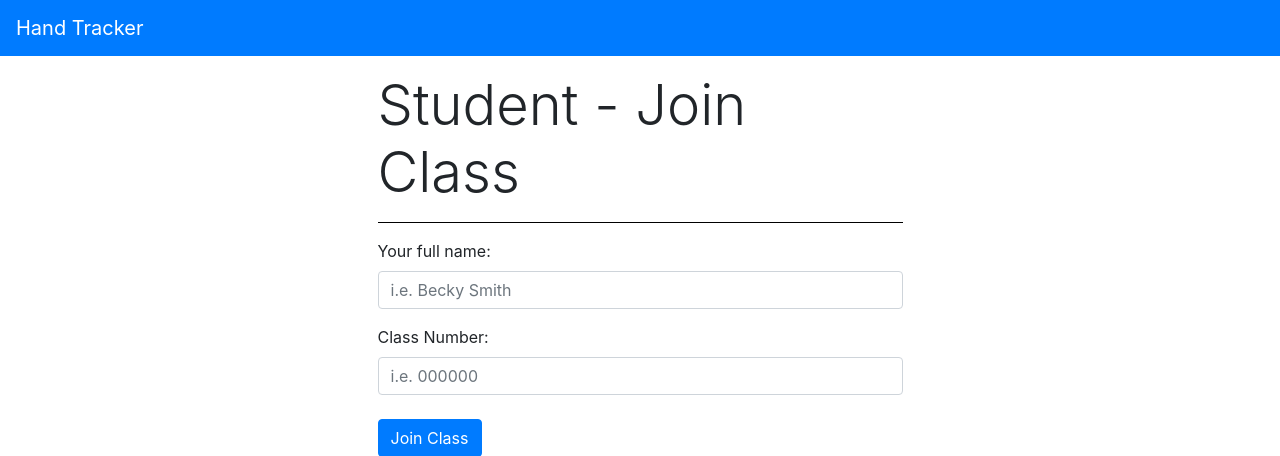
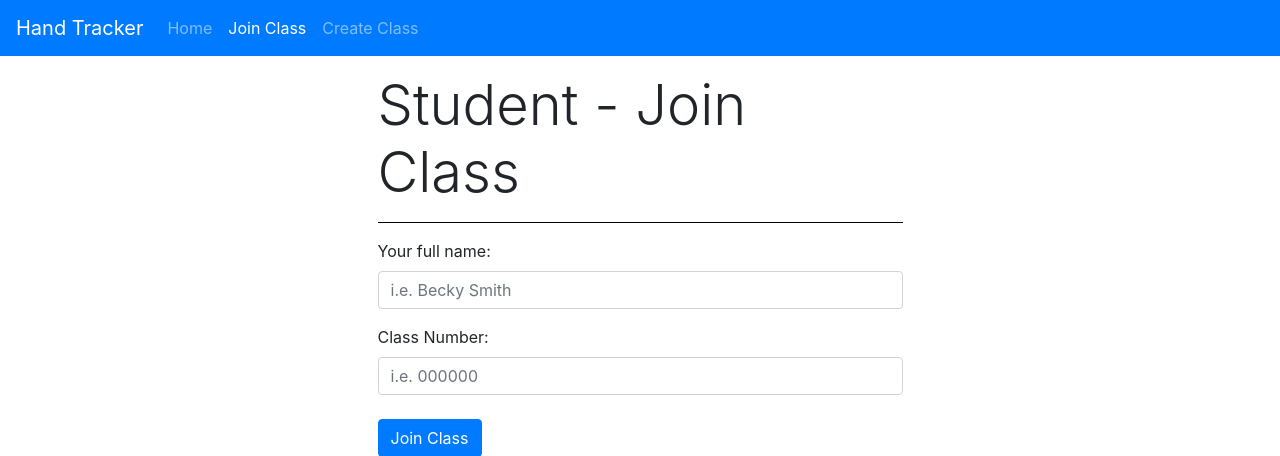
Before and after one commit to simeon4110/hand-tracker, a Django app: page /student/ in a window 1280 px wide. Shown: the top 456 px of the page. Run offline with Django 3.2, Linux system fonts and the light colour scheme; some libraries are stand-ins or nearby versions.

Commit message:
Added create form page for professors.

```diff
--- a/app/forms.py
+++ b/app/forms.py
@@ -35,10 +35,10 @@ class ClassCreationForm(forms.ModelForm):
         widgets = {
             'professor_name': forms.TextInput(attrs={
                 'class': 'form-control',
-                'placeholder': 'Your name',
+                'placeholder': 'i.e. Dr. George Wallace III',
             }),
             'professor_email': forms.EmailInput(attrs={
                 'class': 'form-control',
-                'placeholder': 'Your name',
+                'placeholder': 'i.e. george@harvard.edu',
             })
         }
--- a/app/views.py
+++ b/app/views.py
@@ -26,7 +26,15 @@ def home(request):
 
 
 def professor_create(request):
-    return None
+    return render(
+        request,
+        'professor.html',
+        {
+            'title': 'Student - Join Class',
+            'year': datetime.datetime.now().year,
+            'form': ClassCreationForm,
+        }
+    )
 
 
 def class_run(request):
--- a/hand_tracker/urls.py
+++ b/hand_tracker/urls.py
@@ -6,8 +6,8 @@ from django.urls import path
 from app.views import *
 
 urlpatterns = [
-    path('', home),
-    path('student/', student_join),
-    path('professor/', professor_create),
-    path('class/', class_run),
+    path('', home, name='home'),
+    path('student/', student_join, name='student'),
+    path('professor/', professor_create, name='professor'),
+    path('class/', class_run, name='class'),
 ]
--- a/templates/layout.html
+++ b/templates/layout.html
@@ -25,6 +25,19 @@
 
     <div class="collapse navbar-collapse" id="navbarCollapse">
         <ul class="navbar-nav mr-auto">
+            <li class="nav-item {% if request.resolver_match.url_name == "home" %}active{% endif %}">
+                <a class="nav-link" href="/">Home{% if request.resolver_match.url_name == "home" %}
+                    <span class="sr-only">(current)</span>{% endif %}</a>
+            </li>
+            <li class="nav-item {% if request.resolver_match.url_name == "student" %}active{% endif %}">
+                <a class="nav-link" href="/student">Join Class{% if request.resolver_match.url_name == "student" %}
+                    <span class="sr-only">(current)</span>{% endif %}</a>
+            </li>
+            <li class="nav-item {% if request.resolver_match.url_name == "professor" %}active{% endif %}">
+                <a class="nav-link" href="/professor">Create Class
+                    {% if request.resolver_match.url_name == "professor" %}
+                        <span class="sr-only">(current)</span>{% endif %}</a>
+            </li>
         </ul>
     </div>
 </nav>
```
Also changed, not shown: templates/professor.html (+30 -9 lines).
